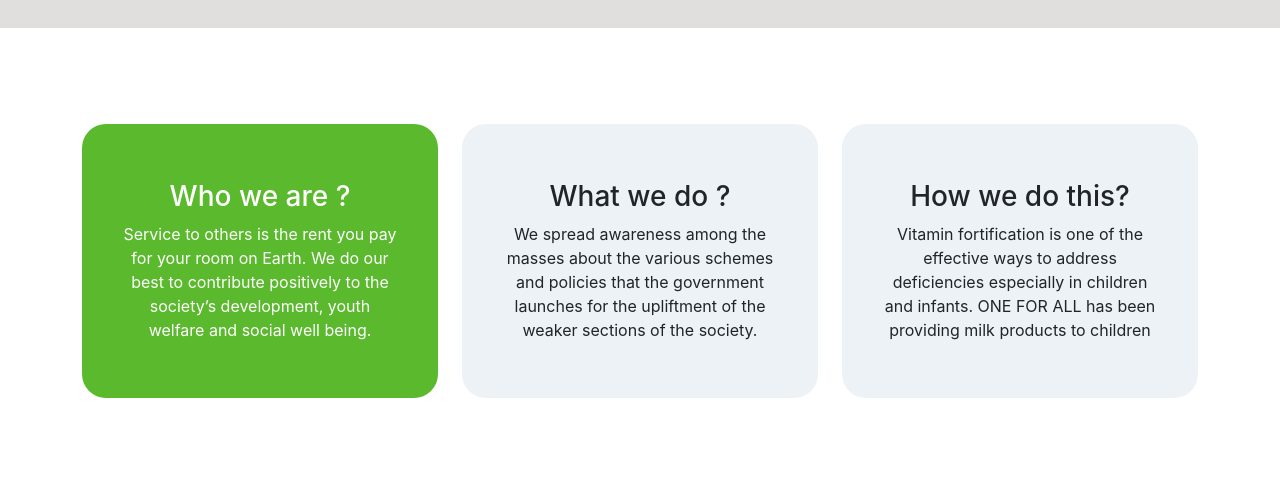
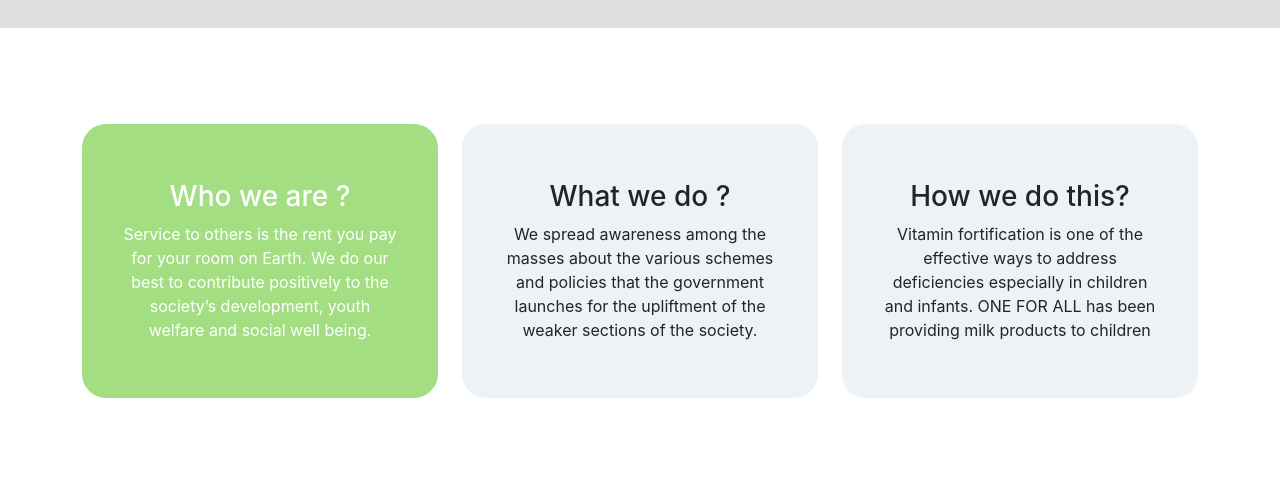
Before and after one commit to umeshxthakur/NGO-Project, a plain HTML site: page NGO project(OFA)/index.html in a window 1280 px wide. Shown: the part 840-1331 px from the top of the page. Drawn offline with nearby package versions, Linux system fonts and the light colour scheme.

Commit message:
Update style.css

```diff
--- a/NGO project(OFA)/style.css
+++ b/NGO project(OFA)/style.css
@@ -233,7 +233,7 @@ div {
 }
 .icon-box:hover, .icon-box.active {
     border: 0;
-    background: #5ab92d;
+    background: #a3de83;
 
 
 
```
